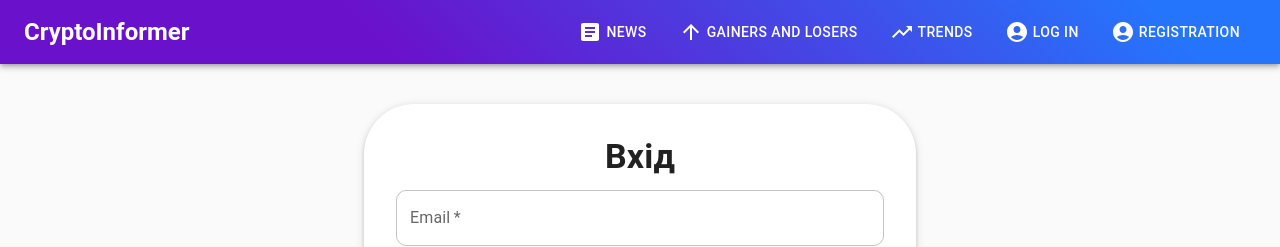
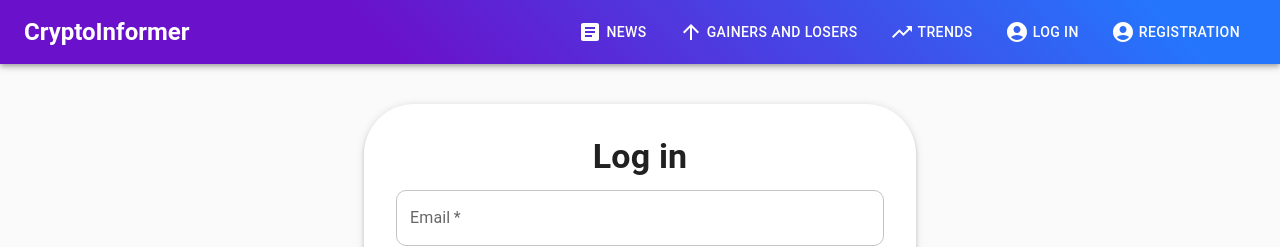
Before and after one commit to Fordexss/crypto_informer, a React (Create React App) app in the folder frontend/: page /login in a window 1280 px wide. Shown: the top 247 px of the page. Built offline with nearby package versions, Linux system fonts and the light colour scheme; no server answers.

Commit message:
some fixed

```diff
--- a/frontend/src/components/js/login.js
+++ b/frontend/src/components/js/login.js
@@ -105,7 +105,7 @@ const Login = () => {
       <Container maxWidth="sm">
         <Box mt={5} p={4} boxShadow={3} borderRadius={5} bgcolor="background.paper">
           <Typography variant="h4" component="h2" align="center" gutterBottom>
-            Вхід
+            Log in
           </Typography>
           <form onSubmit={handleSubmit}>
             <Grid container spacing={2}>
```
